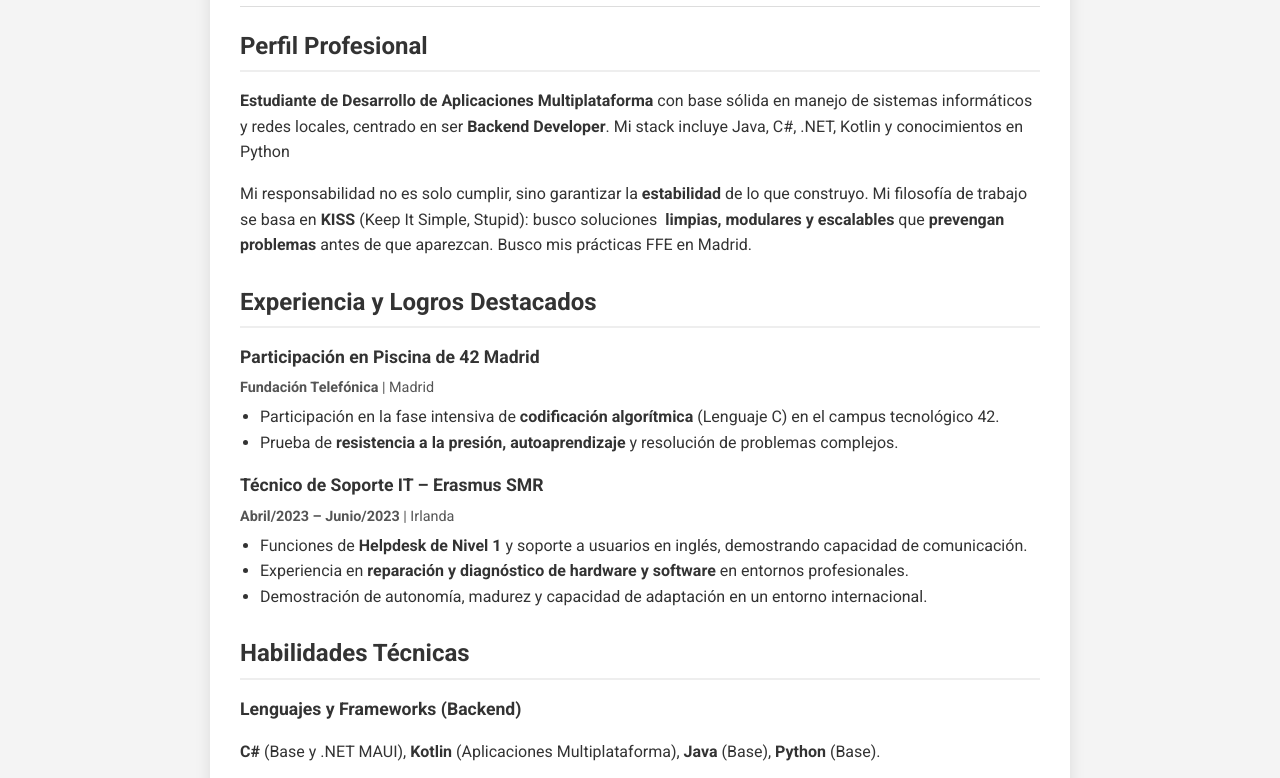
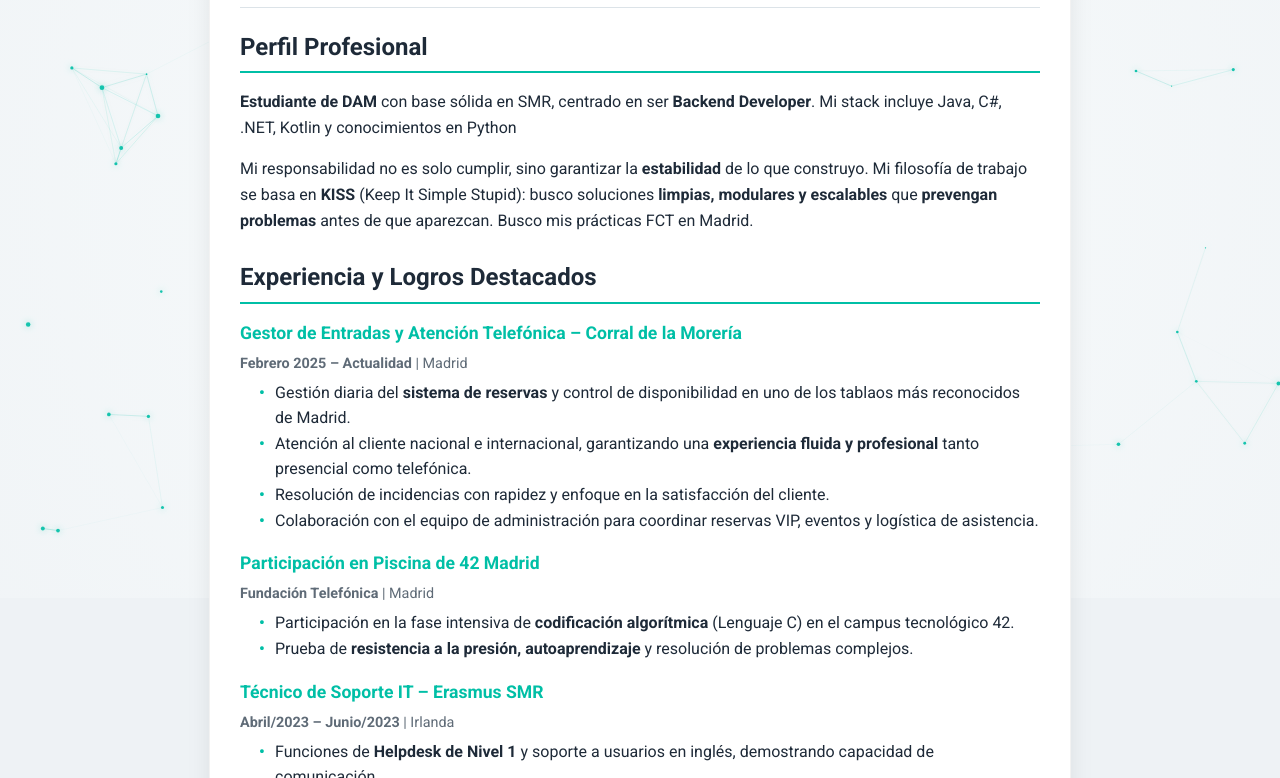
Before and after one commit to Supersanfer/web, a plain HTML site: page index.html in a window 1280 px wide. Shown: the part 202-980 px from the top of the page. Drawn offline with Linux system fonts and the light colour scheme.

Commit message:
Revamp index.html with new styles and interactive canvas
Updated styling and content for improved visual appeal and functionality. Added interactive canvas for enhanced user experience.

```diff
--- a/index.html
+++ b/index.html
@@ -7,21 +7,35 @@
     <link href="https://fonts.googleapis.com/css2?family=Roboto:wght@400;700&display=swap" rel="stylesheet">
     <link rel="stylesheet" href="https://cdnjs.cloudflare.com/ajax/libs/font-awesome/6.5.2/css/all.min.css">
     <link rel="icon" href="icon.png">
+
 <style>
     :root {
-            --primary-color: #333;
-            --secondary-color: #555;
-            --link-color: #007bff;
-            --bg-color: #fff;
+        --primary-color: #1e2a38;
+        --secondary-color: #5f6b77;
+        --link-color: #00897b;
+        --accent-color: #00bfa6;
+        --bg-color: #ffffff;
+        --body-bg: #eef2f5;
     }
 
     body {
         font-family: 'Roboto', sans-serif;
         color: var(--primary-color);
-            background-color: #f4f4f4;
+        background-color: var(--body-bg);
         line-height: 1.6;
         margin: 0;
         padding: 20px 0;
+        position: relative;
+        overflow-x: hidden;
+    }
+
+    #interactive-canvas {
+        position: fixed;
+        top: 0;
+        left: 0;
+        width: 100%;
+        height: 100%;
+        z-index: -1;
     }
 
     .container {
@@ -29,7 +43,11 @@
         margin: 0 auto;
         padding: 30px;
         background-color: var(--bg-color);
-            box-shadow: 0 0 15px rgba(0, 0, 0, 0.1);
+        box-shadow: 0 4px 25px rgba(0, 0, 0, 0.08);
+        position: relative;
+        z-index: 1;
+        border-radius: 14px;
+        border: 1px solid rgba(0, 0, 0, 0.05);
     }
 
     header {
@@ -67,10 +85,12 @@
     .contact-info a {
         color: var(--link-color);
         text-decoration: none;
+        transition: color 0.3s ease;
     }
 
     .contact-info a:hover {
         text-decoration: underline;
+        color: var(--accent-color);
     }
 
     .contact-info a .icon {
@@ -84,17 +104,18 @@
     .section h2 {
         font-size: 1.5em;
         color: var(--primary-color);
-            border-bottom: 2px solid #eee;
+        border-bottom: 2px solid var(--accent-color);
         padding-bottom: 5px;
         margin-bottom: 15px;
     }
 
     hr {
         border: none;
-            border-top: 1px solid #ddd;
+        border-top: 1px solid #dce3e8;
         margin: 20px 0;
         display: none;
     }
+
     header + hr {
         display: block;
     }
@@ -105,7 +126,7 @@
 
     .education-item h3, .skill-category h3 {
         font-size: 1.1em;
-            color: var(--primary-color);
+        color: var(--accent-color);
         margin-top: 0;
         margin-bottom: 5px;
     }
@@ -117,9 +138,23 @@
     }
 
     ul {
-            list-style: disc;
+        list-style-type: none;
         padding-left: 20px;
         margin-top: 5px;
+    }
+
+    ul li {
+        position: relative;
+        padding-left: 15px;
+    }
+
+    ul li::before {
+        content: "\2022";
+        color: var(--accent-color);
+        font-weight: bold;
+        display: inline-block;
+        width: 1em;
+        margin-left: -1em;
     }
 
     strong {
@@ -128,6 +163,8 @@
 </style>
 </head>
 <body>
+
+    <canvas id="interactive-canvas"></canvas>
 
     <div class="container">
         <header>
@@ -140,7 +177,7 @@
                 <span class="separator">·</span>
                 <span>📞 +34 601019647</span>
                 <span class="separator">·</span>
-                <a href="https://www.linkedin.com/in/%C3%A1lvaro-garc%C3%ADa-anguita-327a48250/" target="_blank"><i class="fab fa-linkedin icon"></i>LinkedIn</a>
+                <a href="https://www.linkedin.com/in/alvaro-garcia-anguita-327a48250" target="_blank"><i class="fab fa-linkedin icon"></i>LinkedIn</a>
                 <span class="separator">·</span>
                 <a href="https://github.com/Supersanfer" target="_blank"><i class="fab fa-github icon"></i>GitHub</a>
             </div>
@@ -150,12 +187,24 @@
 
         <section class="section">
             <h2>Perfil Profesional</h2>
-            <p><b>Estudiante de Desarrollo de Aplicaciones Multiplataforma</b> con base sólida en manejo de sistemas informáticos y redes locales, centrado en ser <b>Backend Developer</b>. Mi stack incluye Java, C#, .NET, Kotlin y conocimientos en Python</p>
-            <p>Mi responsabilidad no es solo cumplir, sino garantizar la <strong>estabilidad</strong> de lo que construyo. Mi filosofía de trabajo se basa en <strong>KISS</strong> (Keep It Simple, Stupid): busco soluciones  <strong>limpias, modulares y escalables</strong> que <strong>prevengan problemas</strong> antes de que aparezcan. Busco mis prácticas FFE en Madrid.</p>
+            <p><b>Estudiante de DAM</b> con base sólida en SMR, centrado en ser <b>Backend Developer</b>. Mi stack incluye Java, C#, .NET, Kotlin y conocimientos en Python</p>
+            <p>Mi responsabilidad no es solo cumplir, sino garantizar la <strong>estabilidad</strong> de lo que construyo. Mi filosofía de trabajo se basa en <strong>KISS</strong> (Keep It Simple Stupid): busco soluciones  <strong>limpias, modulares y escalables</strong> que <strong>prevengan problemas</strong> antes de que aparezcan. Busco mis prácticas FCT en Madrid.</p>
         </section>
 
         <section class="section projects">
             <h2>Experiencia y Logros Destacados</h2>
+
+            <div class="education-item">
+                <h3>Gestor de Entradas y Atención Telefónica – Corral de la Morería</h3>
+                <p class="detail"><b>Febrero 2025 – Actualidad</b> | Madrid</p>
+                <ul>
+                    <li>Gestión diaria del <b>sistema de reservas</b> y control de disponibilidad en uno de los tablaos más reconocidos de Madrid.</li>
+                    <li>Atención al cliente nacional e internacional, garantizando una <b>experiencia fluida y profesional</b> tanto presencial como telefónica.</li>
+                    <li>Resolución de incidencias con rapidez y enfoque en la satisfacción del cliente.</li>
+                    <li>Colaboración con el equipo de administración para coordinar reservas VIP, eventos y logística de asistencia.</li>
+                </ul>
+            </div>
+
             <div class="education-item">
                 <h3>Participación en Piscina de 42 Madrid</h3>
                 <p class="detail"><b>Fundación Telefónica</b> | Madrid</p>
@@ -164,6 +213,7 @@
                     <li>Prueba de <b>resistencia a la presión, autoaprendizaje</b> y resolución de problemas complejos.</li>
                 </ul>
             </div>
+
             <div class="education-item">
                 <h3>Técnico de Soporte IT – Erasmus SMR</h3>
                 <p class="detail"><b>Abril/2023 – Junio/2023</b> | Irlanda</p>
@@ -187,13 +237,12 @@
             </div>
             <div class="skill-category">
                 <h3>Metodología & Herramientas</h3>
-                <p>Git, GitHub, Metodologías Ágiles (Scrum, Kanban), Filosofía <b>KIT</b>, Principios S.O.L.I.D.</p>
+                <p>Git, GitHub, Metodologías Ágiles (Scrum, Kanban), Filosofía <b>KISS</b>, Principios S.O.L.I.D.</p>
             </div>
         </section>
 
         <section class="section education">
             <h2>Formación Académica</h2>
-
             <div class="education-item">
                 <h3>Desarrollo de Aplicaciones Multiplataforma (DAM)</h3>
                 <p class="detail"><b>IES Rey Fernando VI</b> | Madrid | 2024 – Actualidad</p>
@@ -202,7 +251,6 @@
                     <li>Preparación para el período de Prácticas FCT.</li>
                 </ul>
             </div>
-
             <div class="education-item">
                 <h3>Sistemas Microinformáticos y Redes (SMR)</h3>
                 <p class="detail"><b>IES Rey Fernando VI</b> | Madrid | 2022 – 2024</p>
@@ -224,9 +272,92 @@
                 <p>Inmediata con carnet de conducir</p>
             </div>
         </section>
-
     </div>
 
+    <script>
+        const canvas = document.getElementById('interactive-canvas');
+        const ctx = canvas.getContext('2d');
+        let nodes = [];
+
+        function setupCanvas() {
+            canvas.width = window.innerWidth;
+            canvas.height = window.innerHeight;
+            nodes = Array.from({ length: 80 }, () => ({
+                x: Math.random() * window.innerWidth,
+                y: Math.random() * window.innerHeight,
+                vx: (Math.random() - 0.5) * 0.25,
+                vy: (Math.random() - 0.5) * 0.25,
+                r: Math.random() * 1.8 + 0.6
+            }));
+        }
+
+        function updateNodes() {
+            for (let node of nodes) {
+                node.x += node.vx;
+                node.y += node.vy;
+                if (node.x < 0 || node.x > canvas.width) node.vx *= -1;
+                if (node.y < 0 || node.y > canvas.height) node.vy *= -1;
+                node.r += Math.sin(Date.now() / 500 + node.x) * 0.002;
+            }
+        }
+
+        function drawNodes() {
+            ctx.shadowBlur = 6;
+            ctx.shadowColor = "rgba(0, 191, 166, 0.5)";
+            for (let node of nodes) {
+                ctx.beginPath();
+                ctx.arc(node.x, node.y, node.r, 0, Math.PI * 2);
+                ctx.fillStyle = "rgba(0, 191, 166, 0.9)";
+                ctx.fill();
+            }
+        }
+
+        function drawConnections() {
+            for (let i = 0; i < nodes.length; i++) {
+                for (let j = i + 1; j < nodes.length; j++) {
+                    const dx = nodes[i].x - nodes[j].x;
+                    const dy = nodes[i].y - nodes[j].y;
+                    const dist = Math.sqrt(dx * dx + dy * dy);
+                    if (dist < 120) {
+                        const opacity = 1 - dist / 120;
+                        ctx.strokeStyle = `rgba(0, 191, 166, ${opacity * 0.25})`;
+                        ctx.beginPath();
+                        ctx.moveTo(nodes[i].x, nodes[i].y);
+                        ctx.lineTo(nodes[j].x, nodes[j].y);
+                        ctx.stroke();
+                    }
+                }
+            }
+        }
+
+        function drawBackground() {
+            const grd = ctx.createRadialGradient(
+                canvas.width / 2,
+                canvas.height / 2,
+                100,
+                canvas.width / 2,
+                canvas.height / 2,
+                canvas.width / 1.2
+            );
+            grd.addColorStop(0, "#f7fafb");
+            grd.addColorStop(1, "#eef2f5");
+            ctx.fillStyle = grd;
+            ctx.globalAlpha = 1;
+            ctx.fillRect(0, 0, canvas.width, canvas.height);
+        }
+
+        function animate() {
+            ctx.clearRect(0, 0, canvas.width, canvas.height);
+            drawBackground();
+            updateNodes();
+            drawConnections();
+            drawNodes();
+            requestAnimationFrame(animate);
+        }
+
+        window.addEventListener('resize', setupCanvas);
+        setupCanvas();
+        animate();
+    </script>
 </body>
-
 </html>
```
Lines whose indentation alone changed are shown as unchanged.
